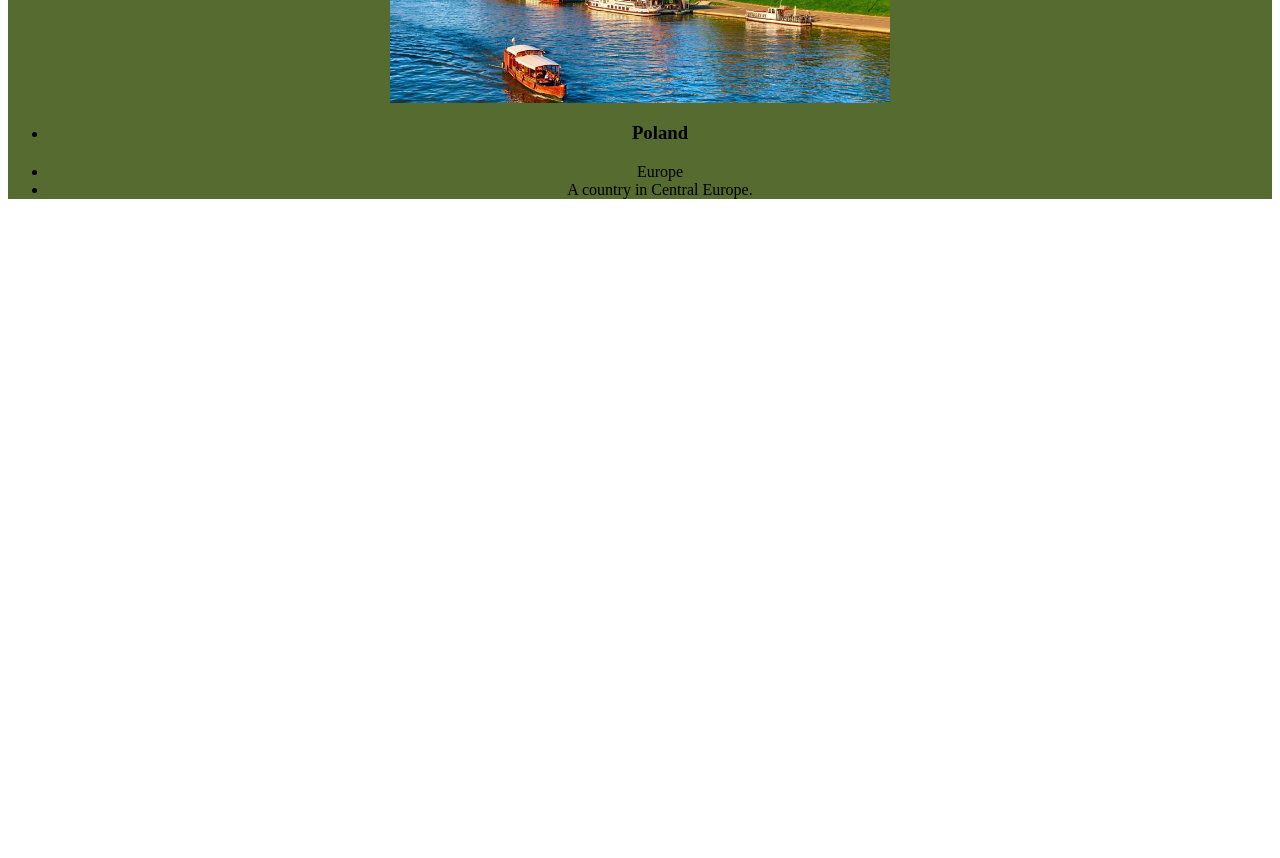
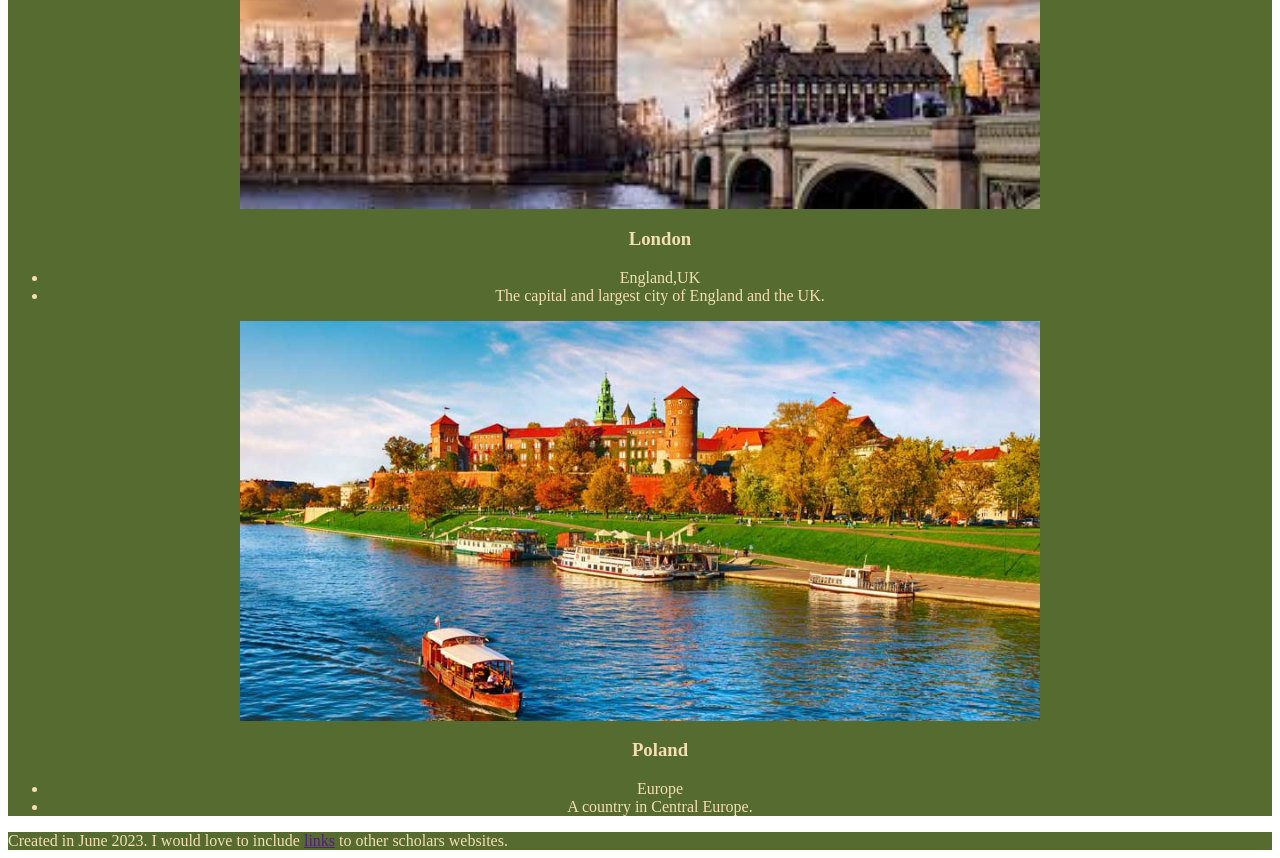
Before and after one commit to TomaszLaboj/tomasz-my-favourite-places, a React (Create React App) app: page / in a window 1280 px wide. Shown: the part 1340-2198 px from the top of the page. Before the commit the page ends 1555 px from the top, so only its background shows below. Built offline with nearby package versions, Linux system fonts and the light colour scheme; the HTML template or start-up script is replaced by a standard one.

Commit message:
improved layout and css

```diff
--- a/src/App.tsx
+++ b/src/App.tsx
@@ -1,11 +1,13 @@
 import AppHeader from "./components/AppHeader";
 import MainContent from "./components/MainContent";
+import AppFooter from "./components/AppFooter";
 
 function App(): JSX.Element {
   return (
     <>
       <AppHeader />
       <MainContent />
+      <AppFooter />
     </>
   );
 }
--- /dev/null
+++ b/src/components/AppFooter.tsx
@@ -0,0 +1,9 @@
+function AppFooter(): JSX.Element {
+    return(
+        <footer>
+            Created in June 2023.
+            I would love to include <a href="">links</a> to other scholars websites.
+        </footer>
+    )
+}
+export default AppFooter;
--- a/src/components/PlaceElement.tsx
+++ b/src/components/PlaceElement.tsx
@@ -7,9 +7,9 @@ interface PlaceElementProps {
 function PlaceElement(props: PlaceElementProps): JSX.Element {
   return (
     <ul>
-      <li>
+
         <h3>{props.name}</h3>
-      </li>
+
       <li>{props.location}</li>
       <li>{props.description}</li>
     </ul>
--- a/src/components/myStyles.css
+++ b/src/components/myStyles.css
@@ -16,12 +16,18 @@ header {
 img {
   /* margin-top: 100px; */
   display: block;
-  width: 500px;
+  width: 800px;
   margin-left: auto;
   margin-right: auto;
 }
 
 main {
+    color: wheat;
   background-color: darkolivegreen;
   text-align: center;
 }
+
+footer {
+    color: wheat;
+    background-color: darkolivegreen;
+}
```
